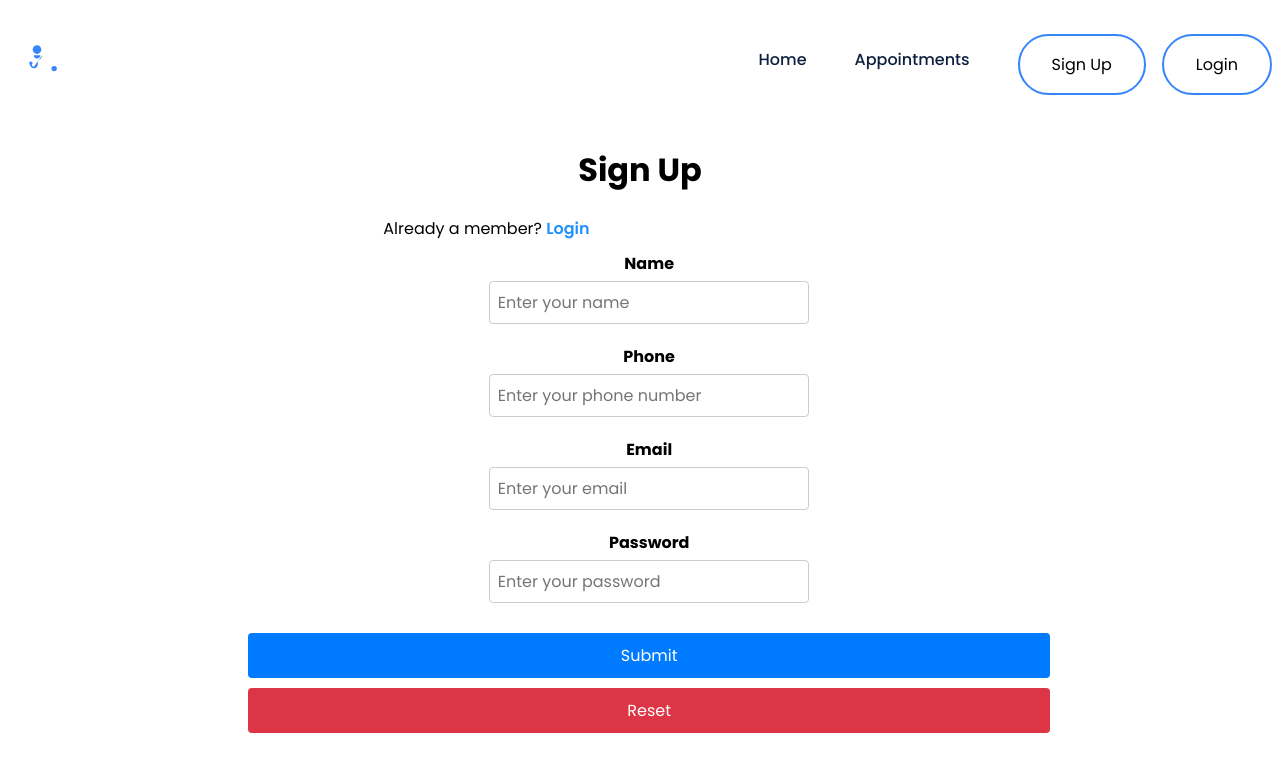
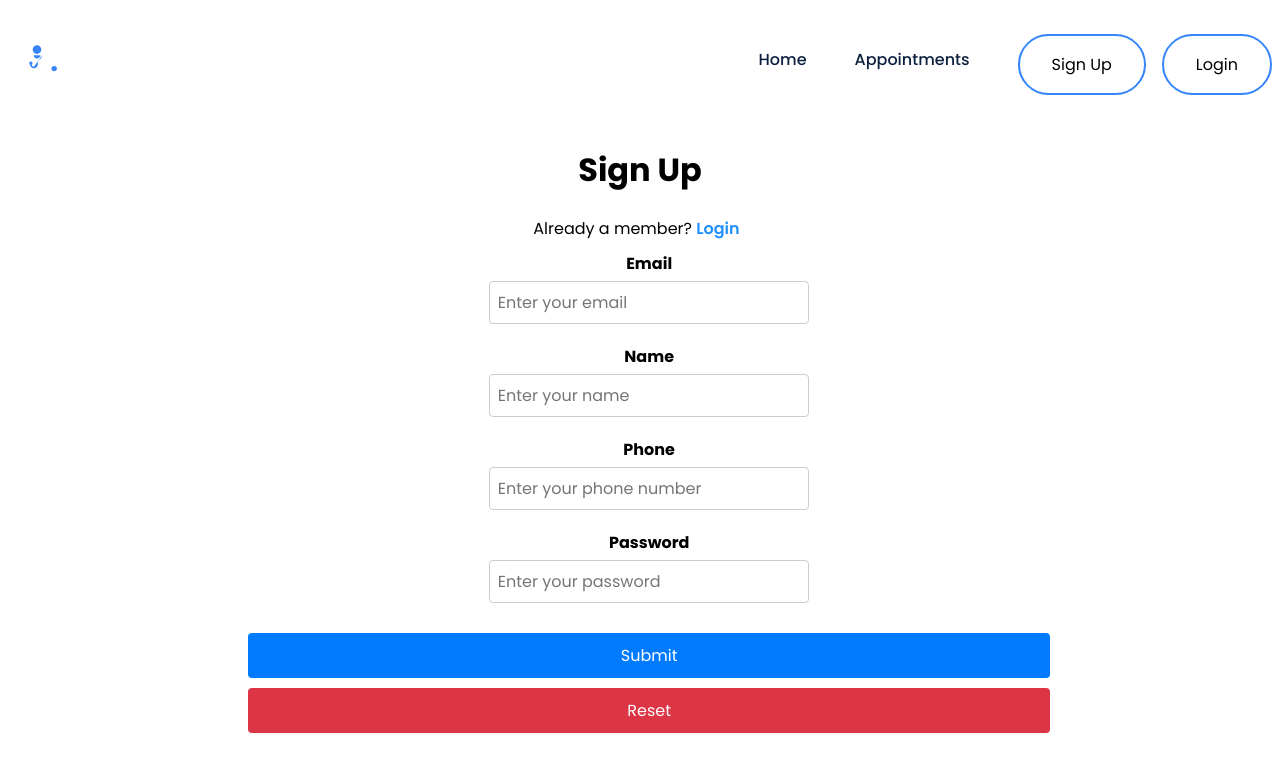
Before and after one commit to Shane54D/test_med_app_theia-, a React (Create React App) app: page /SignUp in a window 1280 px wide. Shown: the top 772 px of the page. Built offline with nearby package versions, Linux system fonts and the light colour scheme.

Commit message:
Logout button conditionally

```diff
--- a/src/components/Navbar/Navbar.jsx
+++ b/src/components/Navbar/Navbar.jsx
@@ -1,11 +1,31 @@
 import React from 'react'
 import './Navbar.css'
 import { Link } from 'react-router-dom'
+import { useState, useEffect } from 'react'
 
 export default function Navbar() {
 
+    const [isLoggedIn, setIsLoggedIn] = useState(false);
+    // eslint-disable-next-line
+    const [userData, setUserData] = useState({});
+
+    useEffect(() => {
+      // Check if the user is logged in (auth-token in sessionStorage)
+      const authToken = sessionStorage.getItem("auth-token");
+
+      if (authToken) {
+        // If token exists, set user as logged in and retrieve user data
+        setIsLoggedIn(true);
+        setUserData({
+          name: sessionStorage.getItem("name"),
+          email: sessionStorage.getItem("email"),
+          phone: sessionStorage.getItem("phone"),
+        });
+      } else {
+        setIsLoggedIn(false);
+      }}, []);
+
     const handleClick = () => {
-
     }
 
   return (
@@ -51,7 +71,18 @@
           <li class="link">
             <a href="https://www.raleighmedicalgroup.com/appointments/request-appointment">Appointments</a>
           </li>
-
+       { isLoggedIn ? (
+        <>
+     <li class="link">
+          {/* eslint-disable-next-line */}
+            <a href="">
+              <button class="btn1">Logout</button>
+            </a>
+          </li>
+          </> )
+          :
+          (
+          <>
           <Link to="/SignUp">
           <li class="link">
             <a href="../Sign_Up/Sign_Up.html">
@@ -66,7 +97,9 @@
             </a>
           </li>
           </Link>
-        </ul>
+        </>
+        )}
+         </ul>
     </nav>
 
 
--- a/src/components/Sign_Up/Sign_Up.jsx
+++ b/src/components/Sign_Up/Sign_Up.jsx
@@ -1,48 +1,104 @@
-import React from 'react'
+import React, { useState } from 'react';
 import './Sign_Up.css'
+import { useNavigate } from 'react-router-dom';
+import { API_URL } from '../../config';
 
-export default function SignUp() {
+const Sign_Up = () => {
+    // State variables using useState hook
+     // eslint-disable-next-line
+    const [name, setName] = useState('');
+    const [email, setEmail] = useState('');
+     // eslint-disable-next-line
+    const [phone, setPhone] = useState('');
+     // eslint-disable-next-line
+    const [password, setPassword] = useState('');
+    const [showerr, setShowerr] = useState(''); // State to show error messages
+    const navigate = useNavigate(); // Navigation hook from react-router
+
+    // Function to handle form submission
+    const register = async (e) => {
+        e.preventDefault(); // Prevent default form submission
+
+        // API Call to register user
+        const response = await fetch(`${API_URL}/api/auth/register`, {
+            method: "POST",
+            headers: {
+                "Content-Type": "application/json",
+            },
+            body: JSON.stringify({
+                name: name,
+                email: email,
+                password: password,
+                phone: phone,
+            }),
+        });
+
+        const json = await response.json(); // Parse the response JSON
+
+        if (json.authtoken) {
+            // Store user data in session storage
+            sessionStorage.setItem("auth-token", json.authtoken);
+            sessionStorage.setItem("name", name);
+            sessionStorage.setItem("phone", phone);
+            sessionStorage.setItem("email", email);
+
+            // Redirect user to home page
+            navigate("/");
+            window.location.reload(); // Refresh the page
+        } else {
+            if (json.errors) {
+                for (const error of json.errors) {
+                    setShowerr(error.msg); // Show error messages
+                }
+            } else {
+                setShowerr(json.error);
+            }
+        }
+    };
+
+    // JSX to render the Sign Up form
     return (
-    <div>
-         <div className="container" style={{ marginTop: '5%' }}>
+        <div className="container" style={{marginTop:'5%'}}>
             <div className="signup-grid">
+
             <div className="signup-text">
                   <h1>Sign Up</h1>
               </div>
-              <div className="signup-text1" style={{textAlign: "left"}}>
+              <div className="signup-text1" style={{textAlign: "left", marginLeft: "150px"}}>
                   Already a member? <span><a href="../Login/Login.html" style={{color: '#2190FF'}}> Login</a></span>
               </div>
+
                 <div className="signup-form">
-                  <form>
-
+                    <form method="POST" onSubmit={register}>
                         <div className="form-group">
-                          <label for="name">Name</label>
-                          <input type="text" name="name" id="name" required class="form-control" placeholder="Enter your name" aria-describedby="helpId" />
+                            <label htmlFor="email">Email</label>
+                            <input value={email} onChange={(e) => setEmail(e.target.value)} type="email" name="email" id="email" className="form-control" placeholder="Enter your email" aria-describedby="helpId" />
+                            {showerr && <div className="err" style={{ color: 'red' }}>{showerr}</div>}
                         </div>
-
+                        {/* Apply similar logic for other form elements like name, phone, and password to capture user information
+                        */}
                         <div className="form-group">
-                          <label for="phone">Phone</label>
-                          <input type="tel" name="phone" id="phone" required className="form-control" placeholder="Enter your phone number" aria-describedby="helpId" />
+           <label htmlFor="name">Name</label>
+           <input value={name} type="text" onChange={(e) => setName(e.target.value)} name="name" id="name" className="form-control" placeholder="Enter your name" aria-describedby="helpId" />
        </div>
-
        <div className="form-group">
-                          <label for="email">Email</label>
-                          <input type="email" name="email" id="email" required className="form-control" placeholder="Enter your email" aria-describedby="helpId" />
+           <label htmlFor="phone">Phone</label>
+           <input value={phone} onChange={(e) => setPhone(e.target.value)} type="tel" name="phone" id="phone" className="form-control" placeholder="Enter your phone number" aria-describedby="helpId" />
        </div>
-
        <div className="form-group">
-                          <label for="password">Password</label>
-                          <input name="password" id="password" required className="form-control" placeholder="Enter your password" aria-describedby="helpId" />
+           <label htmlFor="password">Password</label>
+           <input value={password} onChange={(e) => setPassword(e.target.value)} name="password" id="password" className="form-control" placeholder="Enter your password" aria-describedby="helpId" />
        </div>
-
        <div className="btn-group">
-                          <button type="submit" className="btn btn-primary mb-2 mr-1 waves-effect waves-light">Submit</button>
+                          <button type="submit" className="btn btn-primary mb-2 mr-1 waves-effect waves-light" onClick={(e) => register()}>Submit</button>
                           <button type="reset" className="btn btn-danger mb-2 waves-effect waves-light">Reset</button>
                       </div>
                     </form>
                 </div>
             </div>
         </div>
-    </div>
-  )
+        /* Note: Sign up role is not stored in the database. Additional logic can be implemented for this based on your React code. */
+    );
 }
+
+export default Sign_Up; // Export the Sign_Up component for use in other components
```
Lines whose indentation alone changed are shown as unchanged.
